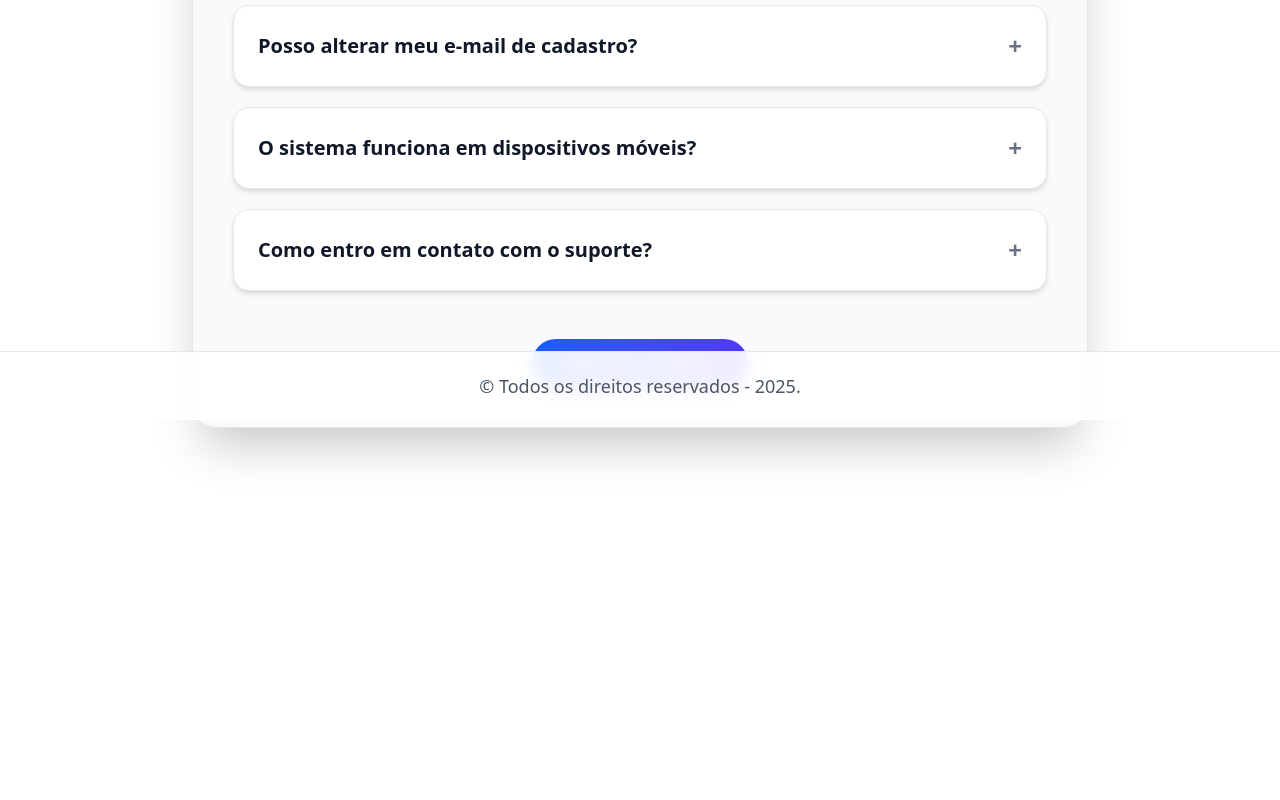
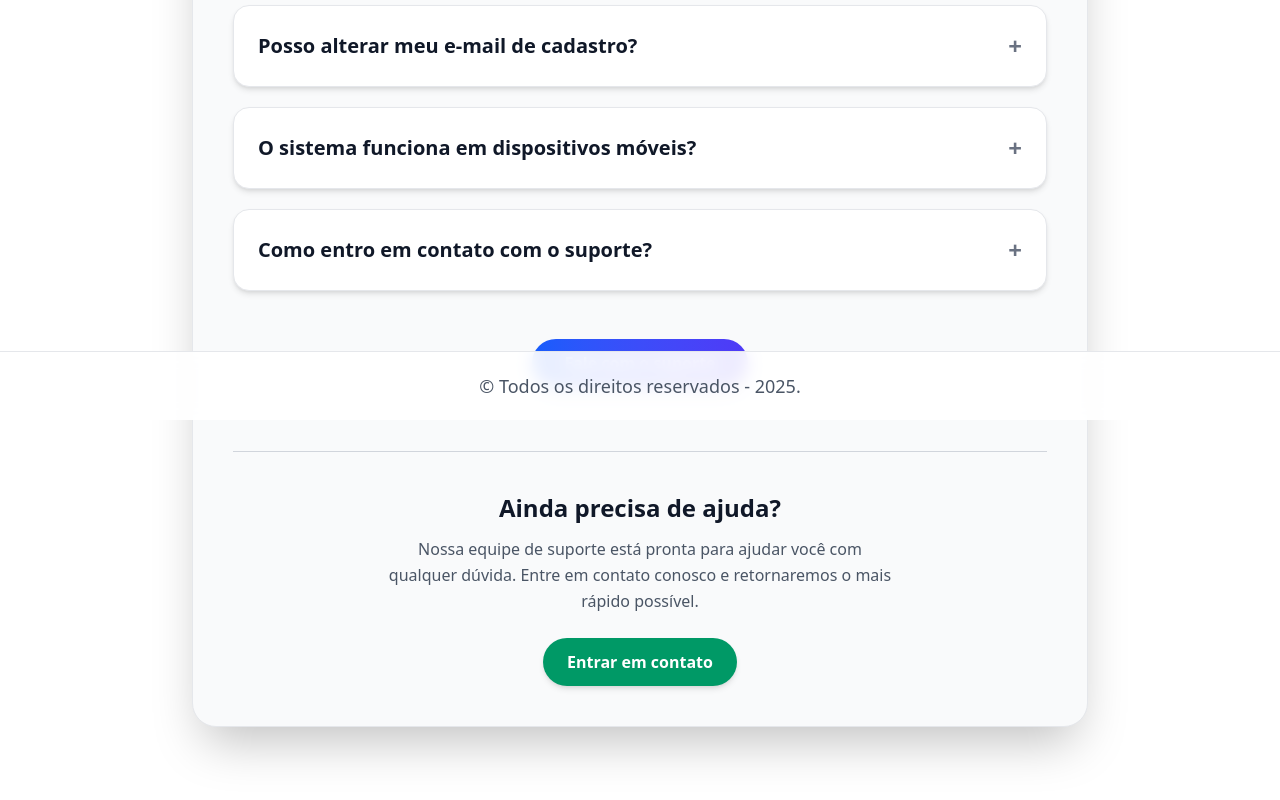
Before and after one commit to 1TDSPG-25/sistema-flow, a React (Vite) app: page /sistema-flow/faq in a window 1280 px wide. Shown: the part 380-1180 px from the top of the page. Before the commit the page ends 888 px from the top, so only its background shows below. Built offline with nearby package versions, Linux system fonts and the light colour scheme; no server answers.

Commit message:
feat: adiciona seção "Precisa de mais ajuda?" ao final da página FAQ

```diff
--- a/src/routes/Faq/index.tsx
+++ b/src/routes/Faq/index.tsx
@@ -89,6 +89,24 @@ export default function FaqPage() {
             <span className="absolute inset-0 rounded-full bg-white/10 opacity-0 hover:opacity-100 transition-opacity duration-300"></span>
           </button>
         </div>
+
+        {/* 🔹 Nova seção de ajuda adicional */}
+        <div className="mt-16 text-center border-t border-gray-300 dark:border-slate-700 pt-10">
+          <h2 className="text-2xl font-semibold text-gray-900 dark:text-gray-100 mb-3">
+            Ainda precisa de ajuda?
+          </h2>
+          <p className="text-gray-600 dark:text-gray-400 mb-6 max-w-lg mx-auto leading-relaxed">
+            Nossa equipe de suporte está pronta para ajudar você com qualquer dúvida.
+            Entre em contato conosco e retornaremos o mais rápido possível.
+          </p>
+
+          <button
+            onClick={handleContactRedirect}
+            className="px-6 py-3 rounded-full bg-emerald-600 hover:bg-emerald-700 text-white font-semibold transition-colors duration-300 shadow-md"
+          >
+            Entrar em contato
+          </button>
+        </div>
       </div>
     </section>
   );
```
